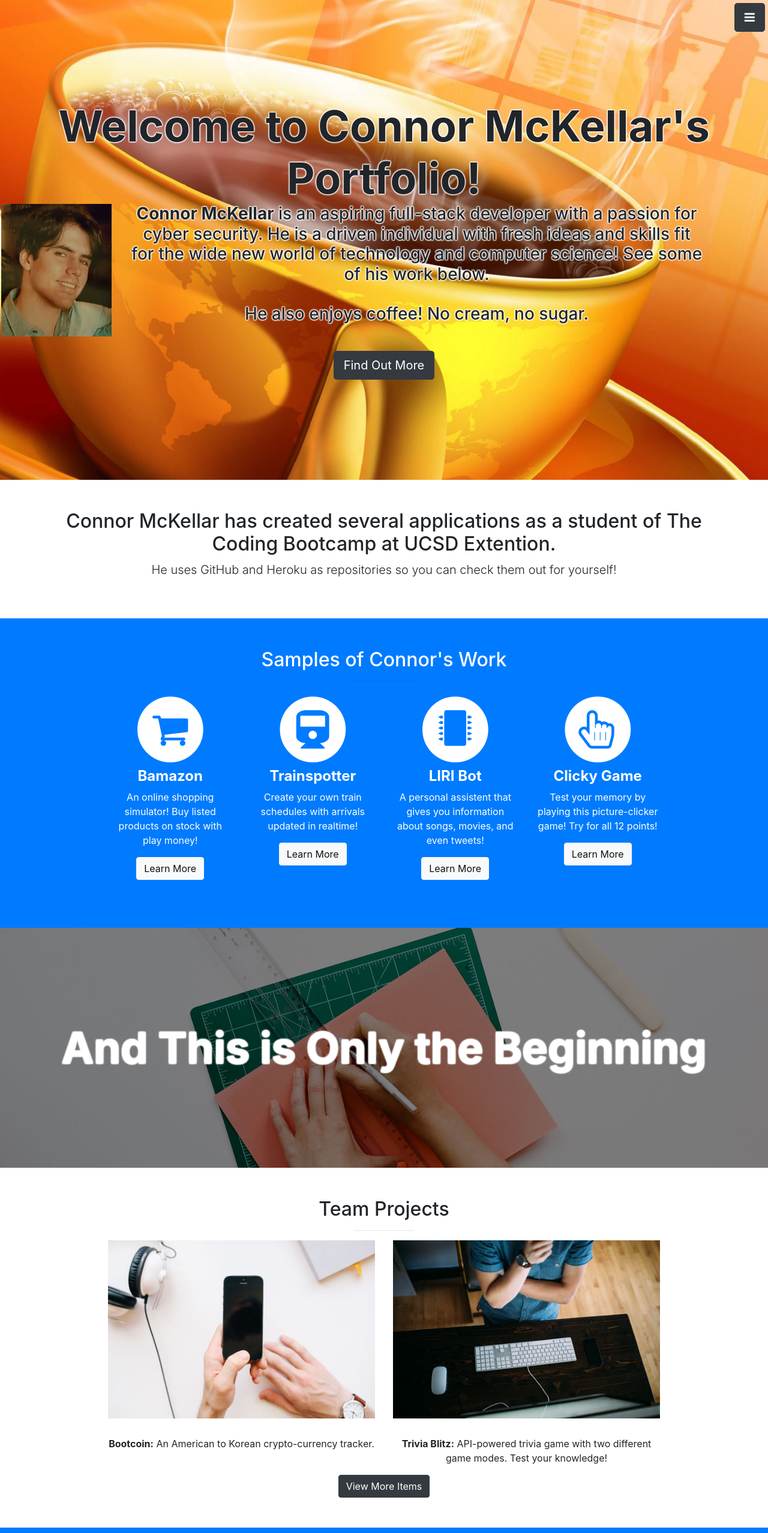
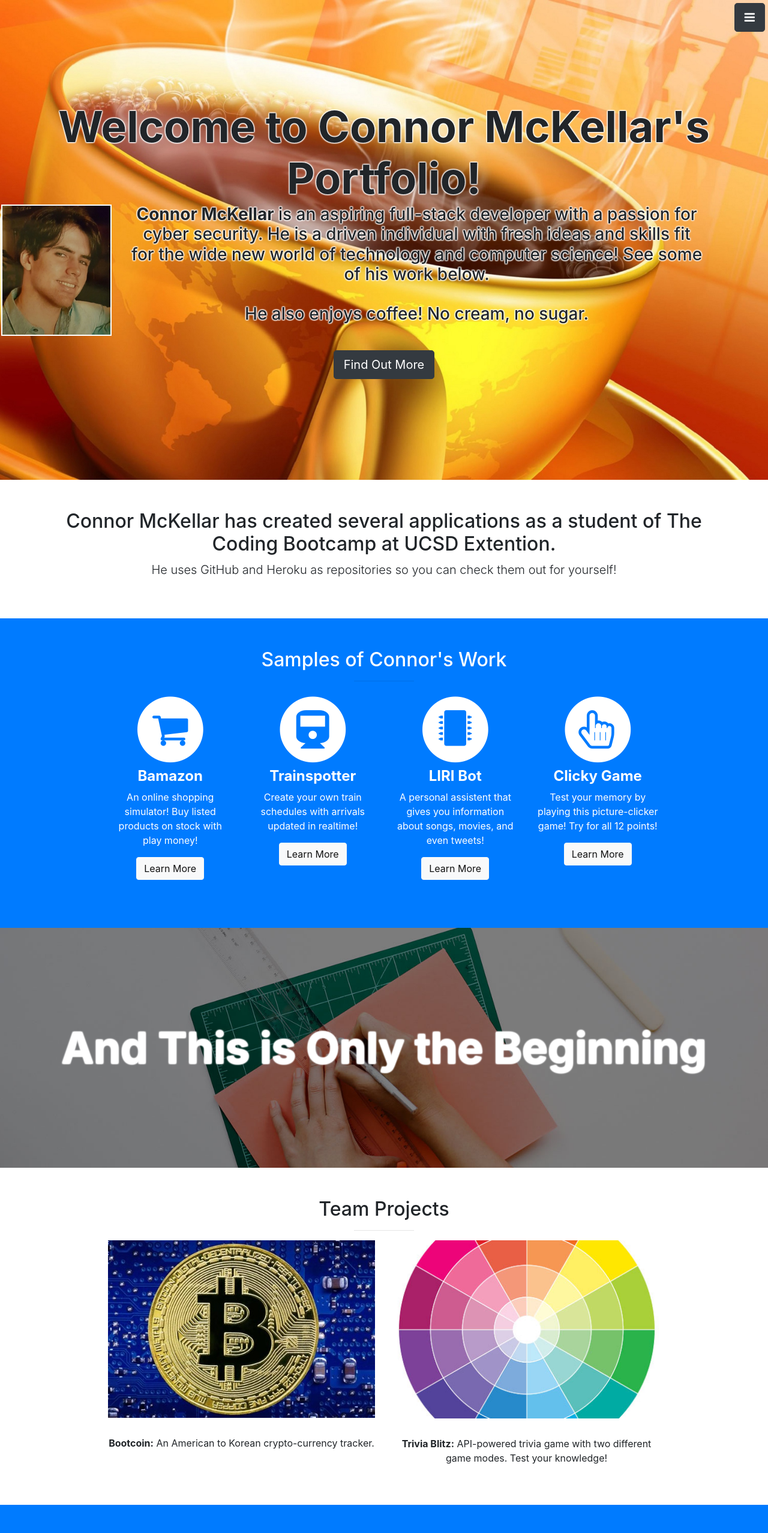
Before and after one commit to conmckellar/My-Portfolio, a website with bundled scripts: page index.html in a window 1280 px wide. Shown: the top 2556 px of the page at 60% size. Built offline with nearby package versions, Linux system fonts and the light colour scheme.

Commit message:
updated images

```diff
--- a/css/stylish-portfolio.css
+++ b/css/stylish-portfolio.css
@@ -39,6 +39,10 @@ body {
     1px -1px 2px white,
    -1px  1px 2px white,
    -1px -1px 2px white;
+}
+
+h3 {
+  font-size: 180%;
 }
 
 
@@ -229,6 +233,10 @@ hr.small {
   opacity: .8;
 }
 
+.img-me {
+  border: 2px solid white;
+}
+
 
 /* Call to Action */
 
--- a/index.html
+++ b/index.html
@@ -175,7 +175,7 @@
               <div class="col-md-6">
                 <div class="portfolio-item">
                   <a href="https://vidman22.github.io/Boot_Coin/">
-                    <img class="img-portfolio img-fluid" src="img/portfolio-1.jpg">
+                    <img class="img-portfolio img-fluid" src="img/bitcoin-1.jpg">
                   </a>
                 </div>
                 <div>
@@ -186,7 +186,7 @@
               <div class="col-md-6">
                 <div class="portfolio-item">
                   <a href="https://triviablitz.herokuapp.com/">
-                    <img class="img-portfolio img-fluid" src="img/portfolio-2.jpg">
+                    <img class="img-portfolio img-fluid" src="img/color-wheel.jpg">
                   </a>
                 </div>
                 <div>
@@ -215,7 +215,7 @@
 
             </div>
             <!-- /.row (nested) -->
-            <a href="#" class="btn btn-dark">View More Items</a>
+            <!-- <a href="#" class="btn btn-dark">View More Items</a> -->
           </div>
           <!-- /.col-lg-10 -->
         </div>
```
Also changed, not shown: img/bitcoin-1.jpg (added), img/color-wheel.jpg (added).
